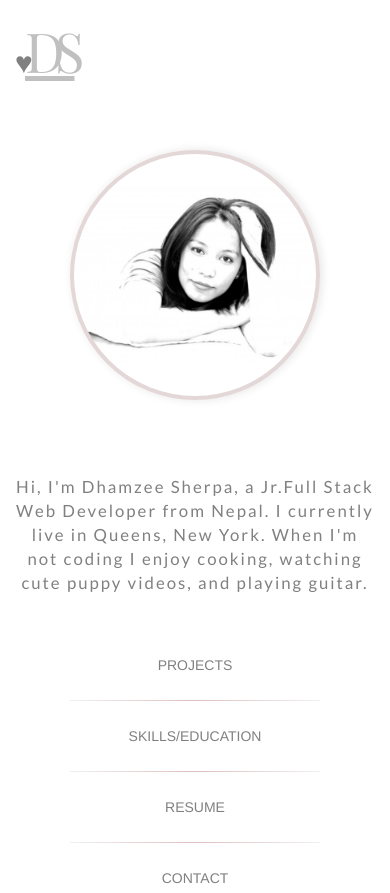
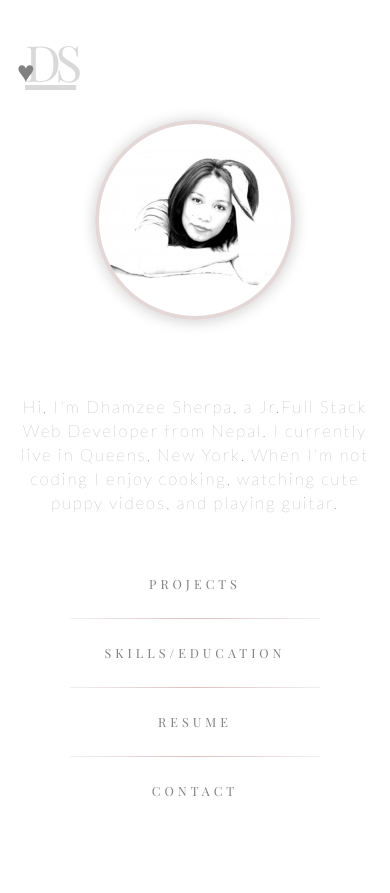
Before and after one commit to ziehdoma/ziehdoma, a PHP site: page /index.html in a window 390 px wide. After the commit the page ends 797 px from the top, so only its background shows below. Run offline with PHP 8.4, Linux system fonts and the light colour scheme; some libraries are stand-ins or nearby versions.

Commit message:
added mobile responsiveness, fonts, layout fixes.  Added/revamped main logo and theme, fonts, jQuery.  Fixed project file structure.  Changed resume file format.

```diff
--- a/index.html
+++ b/index.html
@@ -6,13 +6,17 @@
 	  <title>Dhamzee Sherpa => Web Developer</title>
 	  <!-- google fonts -->
 		<link href='https://fonts.googleapis.com/css?family=Playfair+Display&subset=latin,cyrillic,latin-ext' rel='stylesheet' type='text/css'>
-	  <link href='https://fonts.googleapis.com/css?family=Lato:400,700,900,400italic' rel='stylesheet' type='text/css'>
+	  <link href='http://fonts.googleapis.com/css?family=Lato:100,300,400,700,100italic,300italic' rel='stylesheet' type='text/css'>
 		<!-- Latest compiled and minified CSS -->
 		<link rel="stylesheet" href="https://maxcdn.bootstrapcdn.com/bootstrap/3.3.5/css/bootstrap.min.css">
 		<!-- Optional theme -->
 		<link rel="stylesheet" href="https://maxcdn.bootstrapcdn.com/bootstrap/3.3.5/css/bootstrap-theme.min.css">
-		<!-- Native stylesheet -->
+
+		<!-- Normalize.css -->
+		<link rel="stylesheet" type="text/css" href="normalize.css">
+		<!-- Project stylesheet -->
 		<link rel="stylesheet" type="text/css" href="main.css">
+
 		<!-- Latest compiled and minified JavaScript -->
 		<script src="https://maxcdn.bootstrapcdn.com/bootstrap/3.3.5/js/bootstrap.min.js"></script>
 	  <script src="https://ajax.googleapis.com/ajax/libs/jquery/1.11.3/jquery.min.js"></script>
@@ -37,10 +41,14 @@
 
 			<div id="project">Projects</div>
 				<div id="myproject">
-					<a href="https://hyclub.herokuapp.com/" target="_blank"><img src="img/hyc.png" width="600" height="400"></a>
+			    <div class="row">
+						<div class="col-xs-12 col-sm-offset-3 col-sm-6">
+							<a href="https://hyclub.herokuapp.com/" target="_blank"><img class="img-responsive" src="img/hyc.png"></a>
 							<br>
 							<br>
-					<a href="https://findyourtruck.herokuapp.com/" target="_blank"><img src="img/foodtruck.png" width="600" height="400"></a>
+							<a href="https://findyourtruck.herokuapp.com/" target="_blank"><img class="img-responsive" src="img/foodtruck.png"></a>
+						</div><!-- /.col -->
+					</div><!-- /.row -->
 				</div>
 			</div><!-- /#project -->
 
@@ -50,10 +58,10 @@
 
 			<div id="myskills">
 		    <div class="row">
-					<div class="col-sm-offset-4 col-sm-4">
+					<div class="col-xs-12 col-sm-offset-3 col-sm-6">
 						<div id="education">
-							<h4>New York Code + Design Academy Web Development Intensive graduate, July 2014.
-							</h4>
+							<p>New York Code + Design Academy Web Development Intensive graduate, July 2014.
+							</p>
 							<br>
 						</div>
 						<div class="progress">
@@ -105,11 +113,8 @@
 
 	 		<hr>
 
-			<div id="resume">Resume</div>
-				<div id="myresume">
-					<object width="600" height="800" data="resume1.pdf"></object>
-				</div>
-			</div><!-- /#resume -->
+			<!-- Resume -->
+			<div id="resume"><a href="resume1.pdf" target="_blank">Resume</a></div>
 
 			<hr>
 
@@ -124,9 +129,11 @@
 						</li>
 						<li><a href="https://mobile.twitter.com/account"><img src="img/tw.png"></a>
 						</li>
+						<li><a href="mailto:dhamtsik@gmail.com?Subject=Hi%20there,%20Dhamzee!" target="_top"><img id="email" src="img/email.png"></a>
+						</li>
 					</ul>
-				</br>
-				<img id="email" src="img/email.png">: dhamtsik@gmail.com
+					<br>
+					<a href="mailto:dhamtsik@gmail.com?Subject=Hi%20there,%20Dhamzee!" target="_top"><h3 class="email">dhamtsik@gmail.com</h3></a>
 				</div><!-- /#mycontact -->
 		 	</div><!-- /#contact -->
 
--- a/main.css
+++ b/main.css
@@ -3,9 +3,22 @@
   display: none;
 }
 
+body {
+  padding-bottom: 50px;
+}
+
 h2, h3, h4, h5, p, a {
   color: grey;
   font-family: 'Lato', sans-serif;
+  font-weight: 100;
+}
+
+a:visited {
+  color: grey;
+}
+
+a:hover {
+  opacity: .8;
 }
 
 p {
@@ -13,43 +26,48 @@ p {
   letter-spacing: 2px;
 }
 
+ul {
+  padding: 0;
+}
+
 #logo h1 {
   font-family: "Playfair display", serif;
   font-weight: 400;
-  font-size: 55px;
+  font-size: 50px;
   color: #C0C0C0;
   decoration: underline;
-  transform: lowercase;
   text-decoration: underline;
-  letter-spacing: -10px;
+  letter-spacing: -6px;
   position: absolute;
   top: 0;
   left: 25px;
+  opacity: .6;
 }
 
 #logo h2 {
   position: absolute;
-  top: 25px;
-  left: 15px;
+  top: 34px;
+  left: 17px;
   font-size: 30px;
 }
 
+/* Bio Pic */
 #hero {
   background: url('img/me.jpg') no-repeat;
   background-size: contain;
   overflow: hidden;
   border: 4px solid #E3D7D7;
   border-radius: 50%;
-  box-shadow: 2px 0px 10px rgba(0,0,0, .1);
-  height: 250px;
-  width: 250px;
-  margin-top: 150px;
+  box-shadow: 0px 1px 15px rgba(0,0,0, .2);
+  height: 200px;
+  width: 200px;
+  margin-top: 120px;
   margin-left: auto;
   margin-right: auto;
 }
 
 #welcome {
-  max-width: 900px;
+  max-width: 800px;
   margin-top: 75px;
   margin-bottom: 55px;
   margin-left: auto;
@@ -59,19 +77,42 @@ p {
 #welcome p {
   font-size: 1.2em;
   text-align: center;
+  font-weight: 100;
 }
 
 #text, #myresume, #resume, #myproject, #project, #contact, #mycontact, #skills, #myskills{
   padding: 5px;
   text-align: center;
-  color: grey;
-  font-weight: 400;
+  color: #828181;
   text-transform: uppercase;
+  font-family: "Playfair display", serif;
+  font-size: .9em;
+  letter-spacing: 4px;
 }
 
 #text, #myresume, #myproject, #mycontact, #myskills {
   padding: 50px;
   display: none;
+}
+
+#text, #resume, #project, #contact, #skills {
+  cursor: pointer;
+}
+
+#text:hover, #resume:hover, #project:hover, #contact:hover, #skills:hover {
+  opacity: .8;
+  color: #F5566B;
+  -webkit-transition: all 300ms ease-in;
+    -moz-transition: all 300ms ease-in;
+    -ms-transition: all 300ms ease-in;
+    -o-transition: all 300ms ease-in;
+    transition: all 300ms ease-in;
+}
+
+#myskills p, #myskills span {
+  text-transform: none;
+  font-family: 'Lato', sans-serif;
+  font-weight: 100;
 }
 
 body.modal-open #wrap{
@@ -164,3 +241,19 @@ hr {
   background-image: -ms-linear-gradient(left, #f0f0f0, #DFC0C0, #f0f0f0);
   background-image: -o-linear-gradient(left, #f0f0f0, #DFC0C0, #f0f0f0);
 }
+
+
+
+/* resume */
+#resume a, #mycontact a {
+  font-family: "Playfair display", serif;
+  text-decoration: none;
+}
+#resume a:hover {
+  color: #F5566B;
+  -webkit-transition: all 300ms ease-in;
+    -moz-transition: all 300ms ease-in;
+    -ms-transition: all 300ms ease-in;
+    -o-transition: all 300ms ease-in;
+    transition: all 300ms ease-in;
+}
```
Also changed, not shown: other parts of main.css (+37 -1 lines), normalize.css (added). Lines whose indentation alone changed are shown as unchanged.
